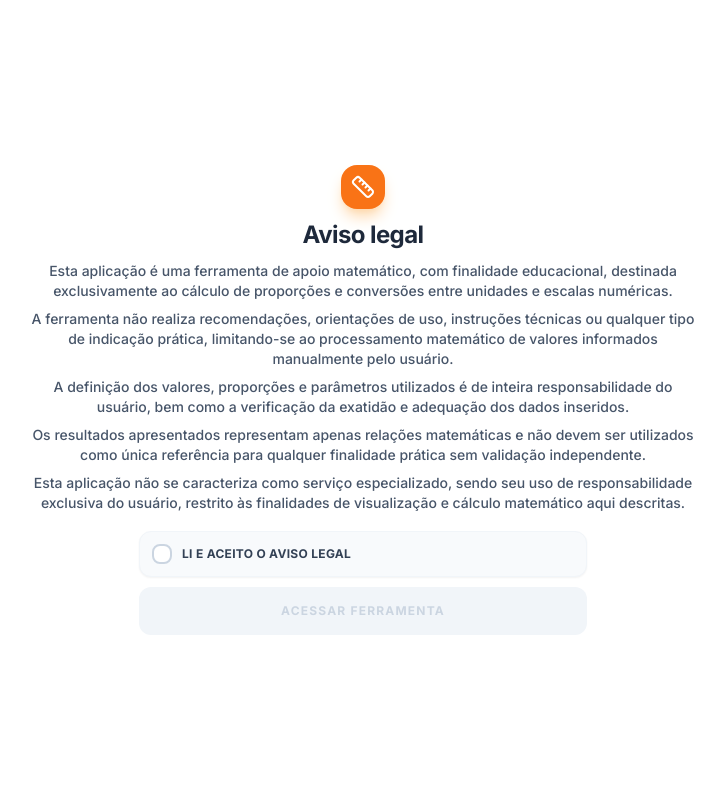
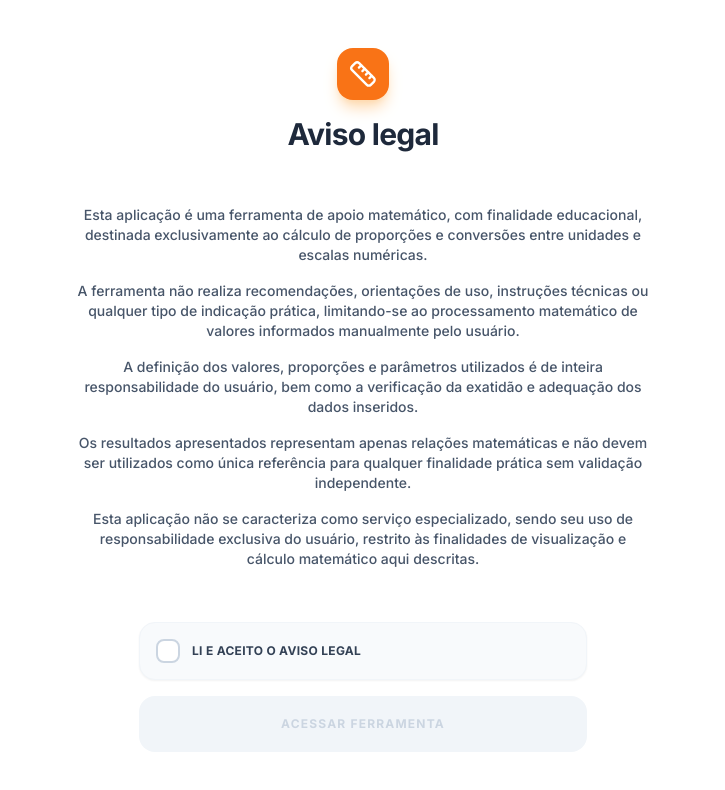
Before and after one commit to mateusgorin/Calculadora-de-fracionamento-, a React (Vite) app: page / in a window 1280 px wide. Shown: the top 790 px of the page, without its empty margins (277-1002 px from the left). Built offline with nearby package versions, Linux system fonts and the light colour scheme.

Commit message:
feat: Refactor UI spacing and padding
Adjusts various padding and spacing values across the application and Scale component to improve visual hierarchy and reduce overall whitespace. This enhances the user experience by making elements feel more compact and focused.

```diff
--- a/App.tsx
+++ b/App.tsx
@@ -116,11 +116,11 @@ const App: React.FC = () => {
         </div>
       </header>
 
-      <main className="max-w-4xl mx-auto px-6 mt-12 flex flex-col items-center gap-12">
+      <main className="max-w-4xl mx-auto px-6 mt-6 flex flex-col items-center gap-6">
 
-        <div className="w-full space-y-8 max-w-2xl">
+        <div className="w-full space-y-6 max-w-2xl">
 
-          <div className="bg-white p-8 md:p-10 rounded-[2.5rem] shadow-[0_10px_40px_rgba(0,0,0,0.03)] border border-slate-100 relative overflow-hidden">
+          <div className="bg-white p-8 rounded-[2.5rem] shadow-[0_10px_40px_rgba(0,0,0,0.03)] border border-slate-100 relative overflow-hidden">
             <div className="flex items-center gap-3 mb-10 border-b border-slate-50 pb-6">
               <div className="w-1.5 h-6 bg-orange-500 rounded-full"></div>
               <h2 className="text-xl font-black text-slate-800">Parâmetros de Cálculo</h2>
@@ -193,7 +193,7 @@ const App: React.FC = () => {
           </div>
 
           {/* RESULTADO DA PROPORÇÃO ATUALIZADO */}
-          <div className="bg-gradient-to-br from-slate-900 to-slate-950 p-10 rounded-[3rem] shadow-2xl text-white relative overflow-hidden group">
+          <div className="bg-gradient-to-br from-slate-900 to-slate-950 p-8 rounded-[3rem] shadow-2xl text-white relative overflow-hidden group">
             <div className="absolute -top-10 -right-10 opacity-[0.03] text-orange-500 transition-transform duration-1000 group-hover:scale-110">
               <Droplet size={260} />
             </div>
@@ -255,7 +255,7 @@ const App: React.FC = () => {
           </div>
         </div>
 
-        <div className="w-full flex justify-center py-6">
+        <div className="w-full flex justify-center">
           <div className="w-full max-w-[400px]">
             <Scale capacity={scaleCapacity} currentUnits={result.units} />
           </div>
@@ -263,7 +263,7 @@ const App: React.FC = () => {
 
       </main>
 
-      <section className="max-w-2xl mx-auto px-6 mt-6 space-y-8">
+      <section className="max-w-2xl mx-auto px-6 mt-6 space-y-6">
         {/* FUNDAMENTAÇÃO E MÉTODO DE CÁLCULO */}
         <div className="bg-indigo-50 border border-indigo-200 rounded-[2rem] overflow-hidden shadow-sm transition-all duration-300">
           <button
@@ -330,7 +330,7 @@ const App: React.FC = () => {
         </div>
       </section>
 
-      <footer className="max-w-2xl mx-auto px-6 mt-8 pb-12">
+      <footer className="max-w-2xl mx-auto px-6 mt-6 pb-12">
         <div className="bg-slate-50 border border-slate-100 rounded-[2.5rem] p-6 md:p-8 flex flex-col items-center text-center gap-4">
           <div className="bg-white p-3 rounded-2xl shadow-sm border border-slate-100">
             <Heart className="text-rose-500 animate-pulse" size={20} />
@@ -370,48 +370,50 @@ const App: React.FC = () => {
       {/* MODAL DE ENTRADA (AVISO LEGAL) - FULL SCREEN NO SCROLL */}
       {isEntryModalOpen && (
         <div className="fixed inset-0 z-[200] bg-white overflow-hidden animate-in fade-in duration-500">
-          <div className="h-full w-full max-w-3xl mx-auto flex flex-col items-center justify-center p-4 md:p-10">
-            <div className="flex flex-col items-center gap-2.5 w-full max-h-full overflow-hidden">
-              <div className="bg-orange-500 p-2.5 rounded-2xl shadow-lg shadow-orange-200">
-                <Ruler className="text-white" size={24} />
+          <div className="h-[100dvh] w-full max-w-2xl mx-auto flex flex-col items-center justify-between p-6 py-12 md:p-12">
+            <div className="flex flex-col items-center gap-4 w-full">
+              <div className="bg-orange-500 p-3 rounded-2xl shadow-lg shadow-orange-200">
+                <Ruler className="text-white" size={28} />
               </div>
 
-              <h2 className="text-xl md:text-2xl font-black text-slate-800 tracking-tight text-center">
+              <h2 className="text-2xl md:text-3xl font-black text-slate-800 tracking-tight text-center">
                 Aviso legal
               </h2>
+            </div>
 
-              <div className="space-y-2 text-slate-600 text-xs md:text-sm leading-relaxed font-medium text-center w-full max-w-2xl">
+            <div className="flex-1 flex items-center w-full max-w-xl">
+              <div className="space-y-4 text-slate-600 text-xs md:text-sm leading-relaxed font-medium text-center w-full">
                 <p>Esta aplicação é uma ferramenta de apoio matemático, com finalidade educacional, destinada exclusivamente ao cálculo de proporções e conversões entre unidades e escalas numéricas.</p>
                 <p>A ferramenta não realiza recomendações, orientações de uso, instruções técnicas ou qualquer tipo de indicação prática, limitando-se ao processamento matemático de valores informados manualmente pelo usuário.</p>
                 <p>A definição dos valores, proporções e parâmetros utilizados é de inteira responsabilidade do usuário, bem como a verificação da exatidão e adequação dos dados inseridos.</p>
                 <p>Os resultados apresentados representam apenas relações matemáticas e não devem ser utilizados como única referência para qualquer finalidade prática sem validação independente.</p>
                 <p>Esta aplicação não se caracteriza como serviço especializado, sendo seu uso de responsabilidade exclusiva do usuário, restrito às finalidades de visualização e cálculo matemático aqui descritas.</p>
               </div>
+            </div>
 
-              <div className="w-full flex flex-col gap-2.5 max-w-md mt-2">
-                <div className="bg-slate-50 p-3 rounded-xl border border-slate-100 shadow-sm">
-                  <label className="flex items-center gap-2.5 cursor-pointer">
+            <div className="w-full flex flex-col gap-4 max-w-md">
+              <div className="bg-slate-50 p-4 rounded-2xl border border-slate-100 shadow-sm">
+                <label className="flex items-center gap-3 cursor-pointer">
                   <input
                     type="checkbox"
                     className="sr-only"
                     checked={hasAcceptedTermsCheckbox}
                     onChange={(e) => setHasAcceptedTermsCheckbox(e.target.checked)}
                   />
-                    <div className={`w-5 h-5 rounded-lg border-2 flex items-center justify-center transition-all ${hasAcceptedTermsCheckbox ? 'bg-orange-600 border-orange-600 shadow-lg shadow-orange-200' : 'bg-white border-slate-300'}`}>
-                      {hasAcceptedTermsCheckbox && <CheckCircle2 size={14} className="text-white" />}
+                  <div className={`w-6 h-6 rounded-lg border-2 flex items-center justify-center transition-all ${hasAcceptedTermsCheckbox ? 'bg-orange-600 border-orange-600 shadow-lg shadow-orange-200' : 'bg-white border-slate-300'}`}>
+                    {hasAcceptedTermsCheckbox && <CheckCircle2 size={16} className="text-white" />}
                   </div>
-                    <span className="text-[10px] md:text-xs font-black text-slate-700 uppercase tracking-wide">Li e aceito o Aviso Legal</span>
+                  <span className="text-[11px] md:text-xs font-black text-slate-700 uppercase tracking-wide">Li e aceito o Aviso Legal</span>
                 </label>
               </div>
 
               <button
                 disabled={!hasAcceptedTermsCheckbox}
                 onClick={handleAcceptTerms}
-                  className={`w-full py-4 rounded-xl font-black uppercase tracking-widest text-[10px] md:text-xs transition-all active:scale-[0.98] ${hasAcceptedTermsCheckbox ? 'bg-orange-600 text-white shadow-2xl shadow-orange-200 hover:bg-orange-700' : 'bg-slate-100 text-slate-300 cursor-not-allowed'}`}
+                className={`w-full py-5 rounded-2xl font-black uppercase tracking-widest text-[11px] md:text-xs transition-all active:scale-[0.98] ${hasAcceptedTermsCheckbox ? 'bg-orange-600 text-white shadow-2xl shadow-orange-200 hover:bg-orange-700' : 'bg-slate-100 text-slate-300 cursor-not-allowed'}`}
               >
                 Acessar Ferramenta
               </button>
-              </div>
             </div>
           </div>
         </div>
--- a/components/Scale.tsx
+++ b/components/Scale.tsx
@@ -93,7 +93,7 @@ const Scale: React.FC<ScaleProps> = ({ capacity, currentUnits }) => {
   const totalTicksCount = currentUnits / tickValue;
 
   return (
-    <div className="flex flex-col items-center justify-center p-8 bg-white rounded-[3rem] shadow-[0_20px_50px_rgba(0,0,0,0.05)] border border-slate-100 w-full group">
+    <div className="flex flex-col items-center justify-center p-6 bg-white rounded-[3rem] shadow-[0_20px_50px_rgba(0,0,0,0.05)] border border-slate-100 w-full group">
       <div className="relative w-full max-w-[320px] overflow-visible">
         <svg viewBox={`0 0 ${width} ${height}`} className="w-full h-auto drop-shadow-xl overflow-visible">
           <defs>
@@ -189,7 +189,7 @@ const Scale: React.FC<ScaleProps> = ({ capacity, currentUnits }) => {
         </svg>
       </div>
 
-      <div className="mt-8 flex flex-col items-center gap-6 w-full">
+      <div className="mt-6 flex flex-col items-center gap-6 w-full">
         <div className="bg-gradient-to-br from-orange-600 to-orange-700 p-6 rounded-[2rem] w-full text-center shadow-xl shadow-orange-200 border border-orange-500 relative overflow-hidden group/guide">
           <div className="absolute top-0 right-0 p-4 opacity-10 text-white pointer-events-none group-hover/guide:scale-110 transition-transform duration-500">
             <Ruler size={60} />
```
Lines whose indentation alone changed are shown as unchanged.
